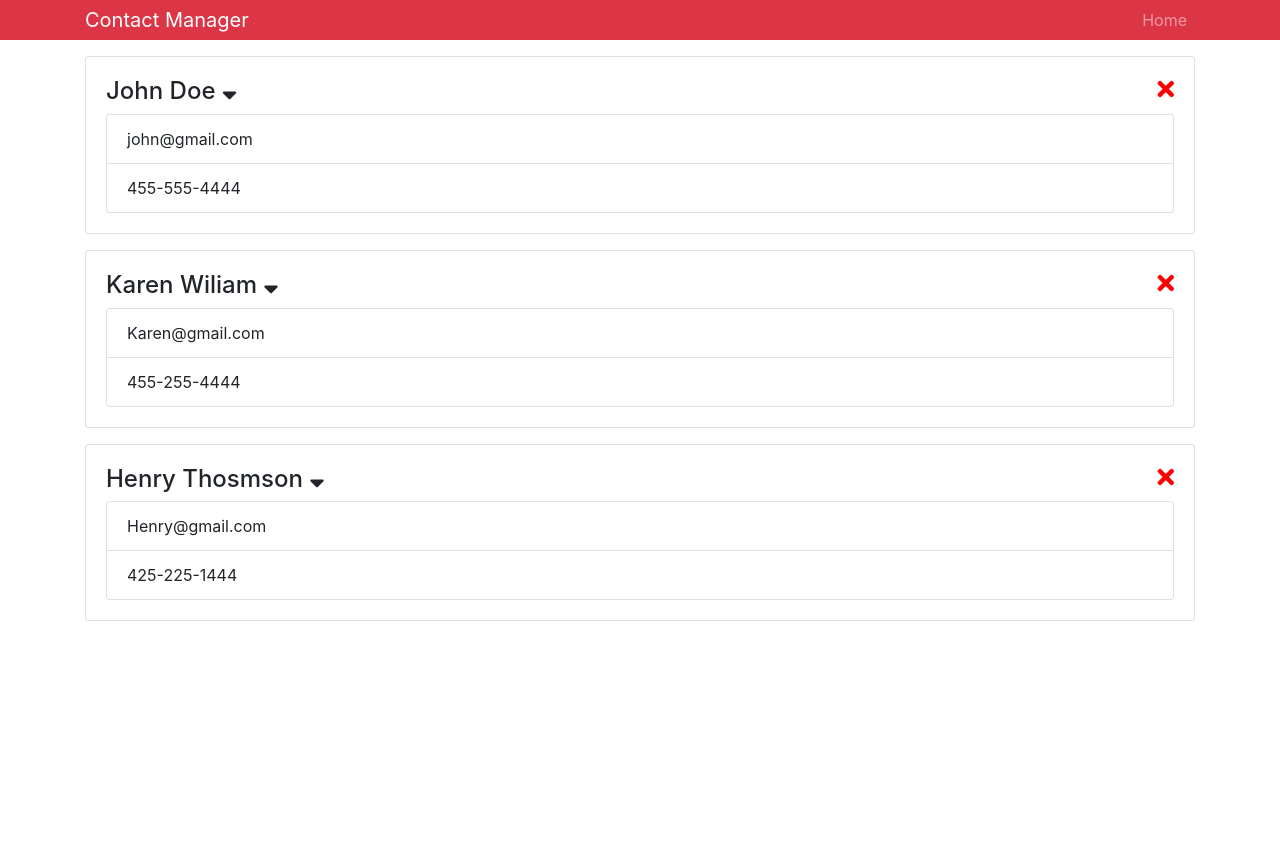
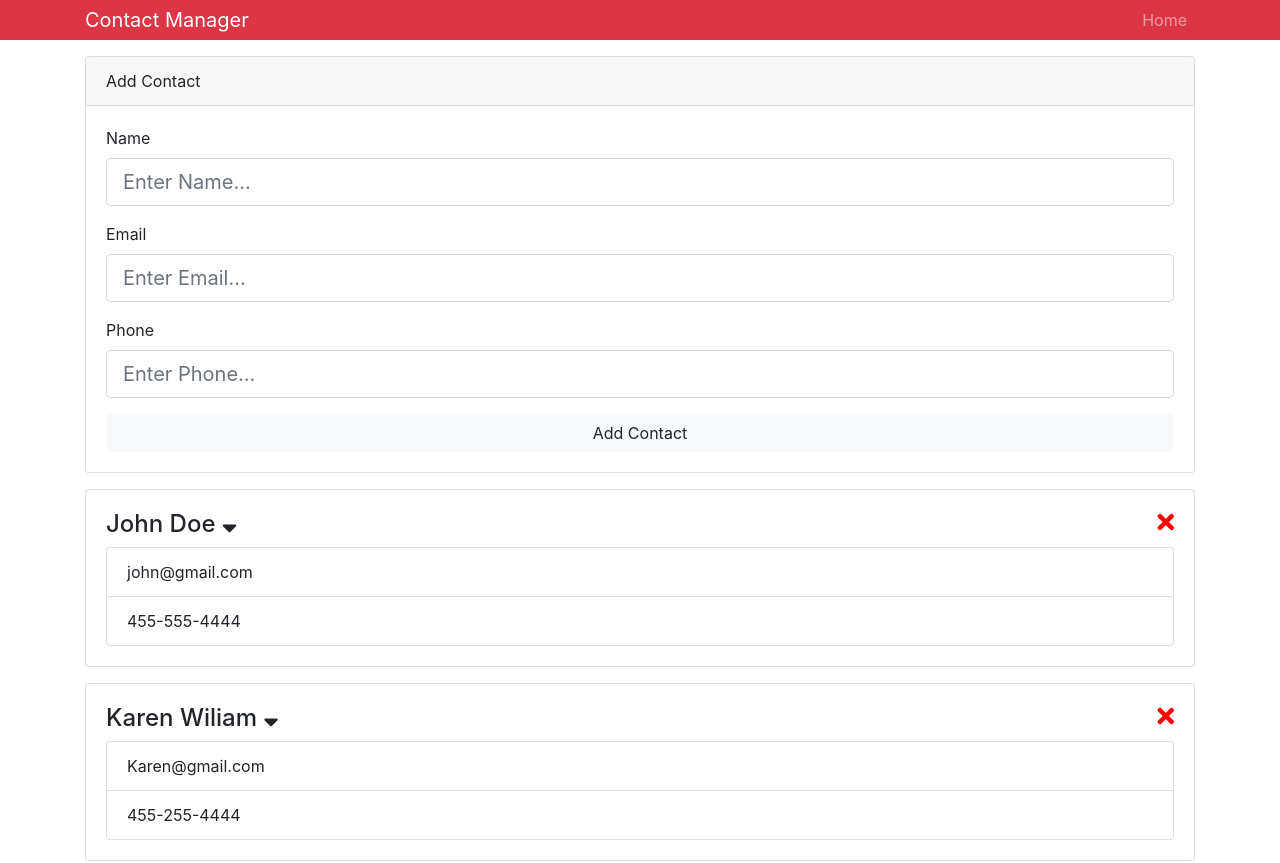
Before and after one commit to vuvantienhd96/reacjs_30.9.2019, a React (Create React App) app: page / in a window 1280 px wide. Shown: the top 863 px of the page. Before the commit the page ends 800 px from the top, so only its background shows below. Built offline with nearby package versions, Linux system fonts and the light colour scheme.

Commit message:
jst-02:component with ref

```diff
--- a/src/App.js
+++ b/src/App.js
@@ -3,9 +3,10 @@
 import 'bootstrap/dist/css/bootstrap.min.css';
 
 import { Provider } from './Context';
-import Contacts from './components/Contacts';
 
-import Header from './components/Header';
+import Contacts from './components/contacts/Contacts';
+import AddContact from './components/contacts/AddContact';
+import Header from './components/layout/Header';
 
 function App() {
 
@@ -14,6 +15,7 @@
       <div className="App">
         <Header branName="Contact Manager"/>
         <div className="container">
+          <AddContact />
           <Contacts />
         </div>
       </div>
--- a/src/Context.js
+++ b/src/Context.js
@@ -1,5 +1,4 @@
 import React, {Component} from 'react';
-import Contact from './components/Contact';
 
 const Context = React.createContext();
 
--- /dev/null
+++ b/src/components/contacts/AddContact.js
@@ -0,0 +1,70 @@
+import React, { Component } from 'react'
+
+class AddContact extends Component {
+
+    state = {
+        name: '',
+        email: '',
+        phone: ''
+    }
+
+    onSubmit = (e) => {
+        e.preventDefault();
+        console.log(this.state);
+    };
+
+    onChange = (e) => this.setState({ [e.target.name] : e.target.value});
+
+    render() {
+        const { name, phone, email } = this.state;
+        return (
+        <div className="card mb-3">
+            <div className="card-header">Add Contact</div>
+            <div className="card-body">
+                <form onSubmit={this.onSubmit}>
+                    <div className="form-group">
+                    <label htmlFor="name">Name</label>
+                    <input
+                        type="text"
+                        name="name"
+                        className="form-control form-control-lg"
+                        placeholder="Enter Name..."
+                        value={name}
+                        onChange={this.onChange}
+                    />
+                    </div>
+                    <div className="form-group">
+                    <label htmlFor="name">Email</label>
+                    <input
+                        type="email"
+                        name="email"
+                        className="form-control form-control-lg"
+                        placeholder="Enter Email..."
+                        value={email}
+                        onChange={this.onChange}
+                    />
+                    </div>
+                    <div className="form-group">
+                    <label htmlFor="name">Phone</label>
+                    <input
+                        type="text"
+                        name="phone"
+                        className="form-control form-control-lg"
+                        placeholder="Enter Phone..."
+                        value={phone}
+                        onChange={this.onChange}
+                    />
+                    </div>
+                    <input
+                        type="submit"
+                        value="Add Contact"
+                        className="btn btn-light btn-block"
+                        />
+                </form>
+            </div>
+        </div>
+        )
+    }
+}
+
+export default AddContact;
--- a/src/components/Contact.js
+++ b/src/components/contacts/Contact.js
@@ -1,5 +1,5 @@
 import React, { Component } from 'react'
-import { Consumer } from '../Context';
+import { Consumer } from '../../Context';
 import PropTypes from 'prop-types';
 
 class Contact extends Component {
--- a/src/components/Contacts.js
+++ b/src/components/contacts/Contacts.js
@@ -1,6 +1,6 @@
 import React, { Component } from 'react'
 import Contact from './Contact';
-import { Consumer } from './../Context';
+import { Consumer } from '../../Context';
 
 class Contacts extends Component {
 
```
Also changed, not shown: src/components/contacts/AddContact2.js (added, +70 -0 lines), src/components/layout/Header.js (renamed from src/components/Header.js).
